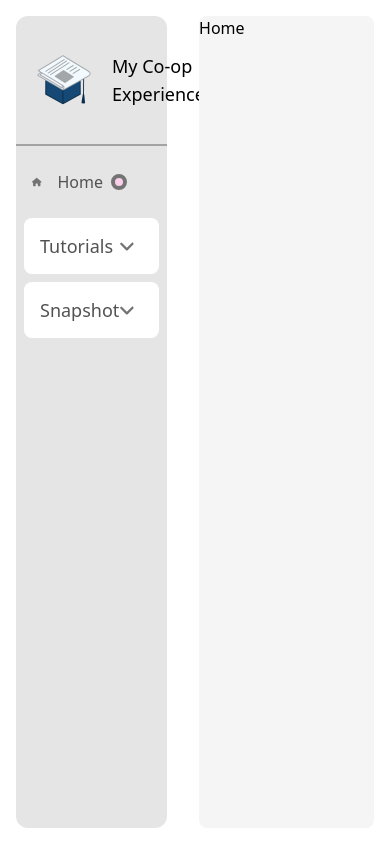
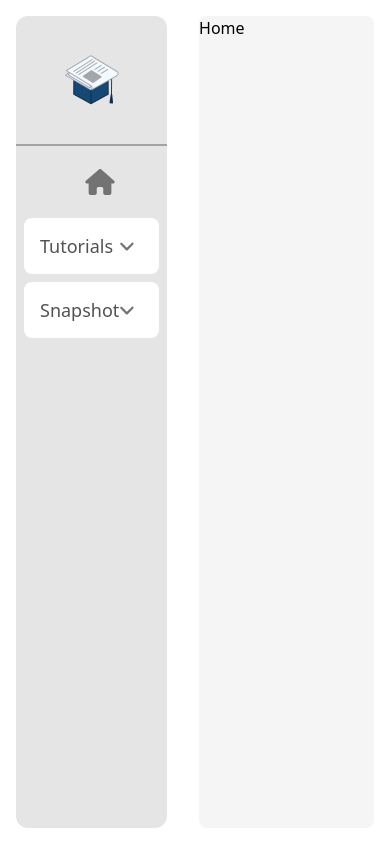
Before and after one commit to Previouslynamedjeff/digitera-coop-experience, a React (Vite) app: page / in a window 390 px wide. Built offline with nearby package versions, Linux system fonts and the light colour scheme.

Commit message:
side menu refactor with NavLink

```diff
--- a/src/components/SideMenu.jsx
+++ b/src/components/SideMenu.jsx
@@ -1,32 +1,24 @@
-import React, {useState, useEffect } from "react";
+import React, {useState } from "react";
 import { FontAwesomeIcon } from "@fortawesome/react-fontawesome";
 import { faAngleUp, faAngleDown, faHouse } from "@fortawesome/free-solid-svg-icons";
 import { tutorialGroup, snapshotGroup } from "./data";
 import logoIcon from "../assets/skule-news-logo.png";
+import { NavLink } from "react-router-dom";
 
 function Logo() {
     return (
-    <div className="m-4 mb-8 flex items-center h-16 select-none">
+    <div className="m-4 mb-8 flex items-center h-16 select-none xl:justify-start justify-center">
         <img className="rounded-full border-black border-1 h-full" src={logoIcon} alt="logo"/>
-        <h1 className="ml-4 text-lg">My Co-op Experience</h1>
+        <h1 className="ml-4 text-lg xl:block hidden">My Co-op Experience</h1>
     </div>
     );
 }
 
-function DrawerGroup({ groupItems, header, selectedIndex, setSelected}) {
+function DrawerGroup({ groupItems, header }) {
     const [drawerOpen, setDrawerOpen] = useState(false);
 
-    useEffect(() => {
-        setDrawerOpen(JSON.parse(window.localStorage.getItem(`drawerOpen ${header}`)));
-    }, []);
-
-    useEffect(() => {
-        window.localStorage.setItem(`drawerOpen ${header}`, drawerOpen);
-    }, [drawerOpen]);
-
     const items = groupItems.map(item =>
-        <DrawerItem href={item.href} text={item.text} icon={item.icon} key={item.key}
-            selectedIndex={selectedIndex} setSelected={setSelected} index={item.key}/>
+        <DrawerItem href={item.href} text={item.text} icon={item.icon} key={item.key}/>
     );
 
     const itemsWrapperClassList = "pl-2" + (!drawerOpen ? " hidden" : "");
@@ -45,46 +37,32 @@ function DrawerGroup({ groupItems, header, selectedIndex, setSelected}) {
     );
 }
 
-function DrawerItem({ href, text, icon, selectedIndex, setSelected, index=0}) {
-    const selectedMarker = (
-        <div className="border-4 border-neutral-500 rounded-full bg-pink-200 h-4 w-4 ml-2"></div>
-    );
+function DrawerItem({ href, text, icon }) {
+
+    const navLinkClassList = "flex items-center w-full h-10 my-2 ml-2 justify-center xl:justify-start";
+    const selectedClassList = " lg:after:border-4 lg:after:border-neutral-500 lg:after:rounded-full lg:after:bg-pink-200 lg:after:h-4 lg:after:w-4 lg:after:ml-2";
 
     return (
-    <a className="flex items-center w-full h-10 my-2 ml-2" href={href} onClick={() => setSelected(index)}>
+    <NavLink to={href}
+        className={({ isActive }) => isActive ? navLinkClassList + selectedClassList : navLinkClassList}>
         {icon}
-        <h3 className="ml-4 text-neutral-600 text-md">{text}</h3>
-        {selectedIndex === index ? selectedMarker : <></>}
-    </a>
+        <h3 className="hidden xl:block ml-4 text-neutral-600 text-md">{text}</h3>
+    </NavLink>
     );
 }
 
 export function DrawerIcon({ icon }) {
     return (
-        <FontAwesomeIcon icon={icon} className="w-[7%] min-h-[65%] text-neutral-500 rounded-full" />
+        <FontAwesomeIcon icon={icon} className="w-[40%] xl:w-[7%] min-h-[65%] text-neutral-500 rounded-full" />
     );
 }
 
 function Drawer() {
-    const [selectedIndex, setSelectedIndex] = useState(0);
-
-    useEffect(() => {
-        let val = JSON.parse(window.localStorage.getItem("selectedIndex"));
-        setSelectedIndex(val !== null ? val : 0);
-    }, []);
-
-    useEffect(() => {
-        window.localStorage.setItem("selectedIndex", selectedIndex);
-    }, [selectedIndex]);
-
     return (
     <div className="m-2">
-        <DrawerItem href="/" text="Home" icon={<DrawerIcon icon={faHouse} />}
-            selectedIndex={selectedIndex} setSelected={() => setSelectedIndex(0)} index={0} key={0}/>
-        <DrawerGroup groupItems={tutorialGroup.items} key={tutorialGroup.key} header={tutorialGroup.header}
-            selectedIndex={selectedIndex} setSelected={setSelectedIndex}/>
-        <DrawerGroup groupItems={snapshotGroup.items} key={snapshotGroup.key} header={snapshotGroup.header}
-            selectedIndex={selectedIndex} setSelected={setSelectedIndex}/>
+        <DrawerItem href="/" text="Home" icon={<DrawerIcon icon={faHouse} />} key={0}/>
+        <DrawerGroup groupItems={tutorialGroup.items} key={tutorialGroup.key} header={tutorialGroup.header}/>
+        <DrawerGroup groupItems={snapshotGroup.items} key={snapshotGroup.key} header={snapshotGroup.header} />
     </div>
     );
 }
```
